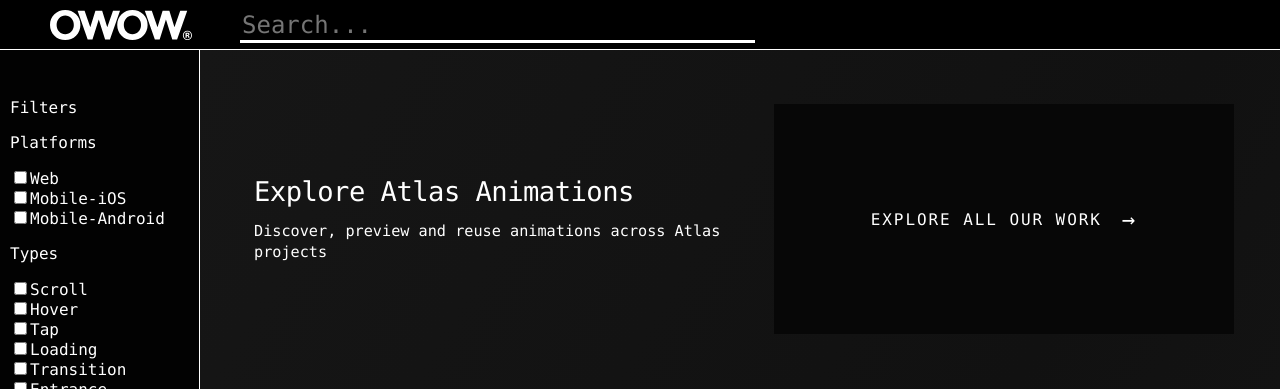
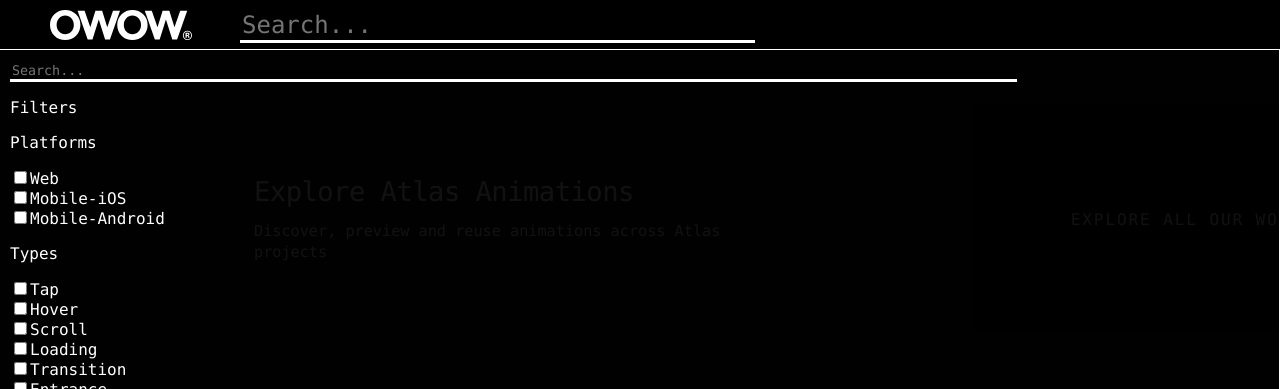
Before and after one commit to amal-alqasim14/OWOW-AtlasAnimation, a React (Vite) app: page / in a window 1280 px wide. Shown: the top 389 px of the page. Built offline with nearby package versions, Linux system fonts and the light colour scheme.

Commit message:
fixed animations clipping through menu, changed the menu button in mobile mode

```diff
--- a/src/Components/Frame.css
+++ b/src/Components/Frame.css
@@ -27,11 +27,12 @@
 }
 
 #root > * {
-    height: 100%;
-    width: 100%;
+    height: 100dvh;
+    width: 100dvw;
     margin: 0;
     padding: 10px;
     overflow: hidden;
+    position: sticky;
 }
 
 #top-bar {
@@ -79,13 +80,17 @@
 
 #search-bar-bottom {
     field-sizing: content;
-    min-width: 10%;
-    max-width: 50%;
-    visibility: collapse;
+    margin-right: 2%;
+    width: 80%;
+    border-image: none;
+}
+
+#search-bar-bottom:active {
+    border-image: none;
 }
 
 #search-button {
-    width: 20%;
+    width: 18%;
     visibility: collapse;
 }
 
@@ -94,6 +99,7 @@
     border-right: 1px solid white;
     background-color: #000e;
     overflow: auto;
+    z-index: 9;
 }
 
 #side-bar ul {
@@ -203,11 +209,6 @@
         visibility: collapse;
     }
 
-    #search-bar-bottom {
-        visibility: visible;
-        min-width: 80%;
-    }
-
     #search-button {
         visibility: visible;
         background-color: transparent;
@@ -222,10 +223,10 @@
         position: fixed;
         width: 100vw;
         height: fit-content;
-        /* visibility: collapse; */
+        max-height: 89dvh;
         border-bottom: 1px solid white;
         border-right: none;
-        overflow: hidden;
+        overflow: auto;
         padding-top: 0; padding-bottom: 0; margin-top: 0; margin-bottom: 0;
         animation: .25s forwards ease-out;
     }
--- a/src/Components/Frame.jsx
+++ b/src/Components/Frame.jsx
@@ -9,8 +9,7 @@
     const [SearchTags, setSearchTags] = useState([]);
     const [Filters, setFilters] = useState({platforms: Platforms, types: Types});
     const PlatformList = ["Web", "Mobile-iOS", "Mobile-Android"];
-    const TypeList = ["Scroll", "Hover", "Tap", "Loading", "Transition", "Entrance", "Exit"];
-    const Animations = ["grow", "slide", "flip-x", "flip-y", "spin-grow"];
+    const TypeList = ["Tap", "Hover", "Scroll", "Loading", "Transition", "Entrance", "Exit"]
     const [Animation, setAnimation] = useState("grow");
     useEffect(() => {
         TypeList.forEach(type =>
@@ -47,7 +46,7 @@
                 <input type="text" class="search-bar" name="search-bar-top" id="search-bar-top" placeholder="Search..." onChange={(e) => setSearch(e.target.value)} />
             </div>
             <div id="side-bar" class={Animation}>
-                <input type="text" class="search-bar" name="search-bar-bottom" id="search-bar-bottom" placeholder="Search..."/>
+                <input type="text" class="search-bar" name="search-bar-bottom" id="search-bar-bottom" placeholder="Search..." onKeyUp={(e) => e.code === "Enter" && setSearch(document.querySelector("#search-bar-bottom").value) && console.log(e)}/>
                 <button id="search-button" onClick={() => setSearch(document.querySelector("#search-bar-bottom").value)}>search</button>
                 <p>Filters</p>
                 <p>Platforms</p>
```
